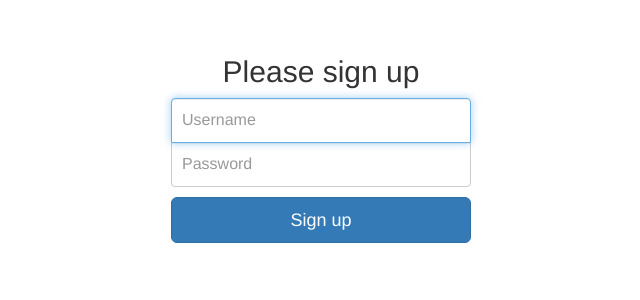
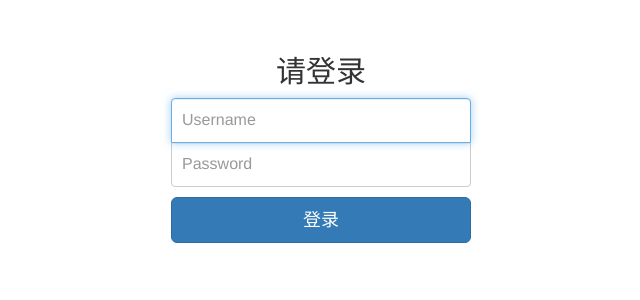
Before and after one commit to htun-htun/MyLove, a PHP site: page /login/main_login.php in a window 1280 px wide. Shown: the part 52-352 px from the top of the page, without its empty margins (319-959 px from the left). Run offline with PHP 8.4, Linux system fonts and the light colour scheme.

Commit message:
fix one more day bug

```diff
--- a/js/functions_dev.js
+++ b/js/functions_dev.js
@@ -120,7 +120,7 @@ function timeElapse(date, mode) {
         current.setDate(current.getDate() - 1);
     }
     if (mode === 1) {
-        days = current.getDate() - date.getDate() + 1;
+        days = current.getDate() - date.getDate();
         if (days < 0) {
             days += getDaysInMonth(current.getMonth());
             current.setDate(current.getDate() - 1);
--- a/login/main_login.php
+++ b/login/main_login.php
@@ -47,7 +47,7 @@ if (isset($_SESSION['username'])) {
 
     <div class="container">
         <form class="form-signin" name="form1" method="post" action="checklogin.php">
-        <h2 class="form-signin-heading" align="center">Please sign up</h2>
+        <h2 class="form-signin-heading" align="center">请登录</h2>
         <input name="myusername" id="myusername" type="text" class="form-control" placeholder="Username" autofocus>
         <input name="mypassword" id="mypassword" type="password" class="form-control" placeholder="Password">
         <!-- The checkbox remember me is not implemented yet...
@@ -55,7 +55,7 @@ if (isset($_SESSION['username'])) {
           <input type="checkbox" value="remember-me"> Remember me
         </label>
         -->
-        <button name="Submit" id="submit" class="btn btn-lg btn-primary btn-block" type="submit">Sign up</button>
+        <button name="Submit" id="submit" class="btn btn-lg btn-primary btn-block" type="submit">登录</button>
         <div id="message"></div>
       </form>
 
```
